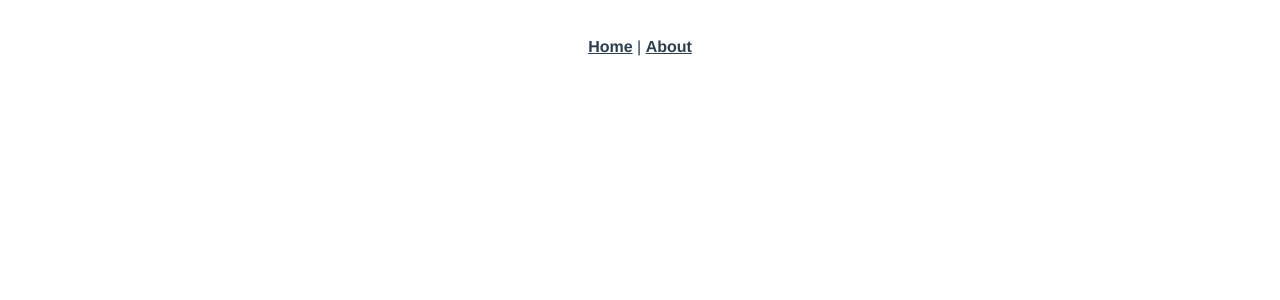
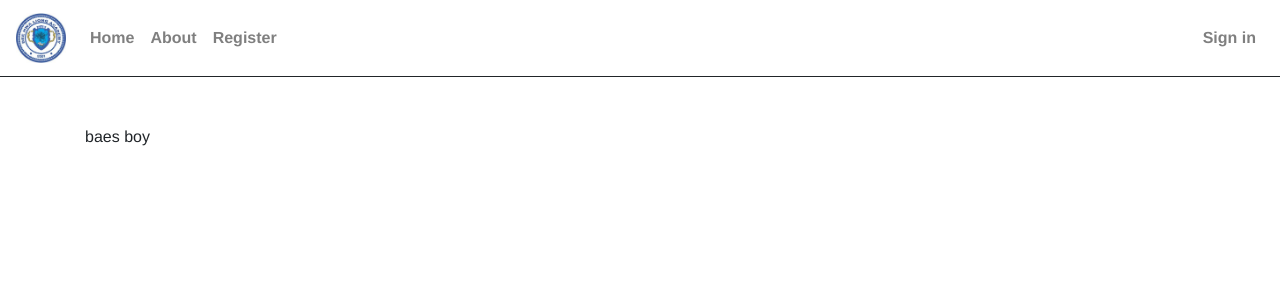
Before and after one commit to dinojessec/dhl-frontend-2, a Vue app: page /student/register in a window 1280 px wide. Shown: the top 300 px of the page. Built offline with nearby package versions, Linux system fonts and the light colour scheme.

Commit message:
added bootstrap, routerfor registration, global navigation.

```diff
--- a/package.json
+++ b/package.json
@@ -8,6 +8,8 @@
     "lint": "vue-cli-service lint"
   },
   "dependencies": {
+    "bootstrap": "^4.1.3",
+    "bootstrap-vue": "^2.0.0-rc.11",
     "vue": "^2.5.17",
     "vue-router": "^3.0.1"
   },
--- a/src/App.vue
+++ b/src/App.vue
@@ -1,29 +1,37 @@
 <template>
   <div id="app">
-    <div id="nav">
-      <router-link to="/">Home</router-link> |
-      <router-link to="/about">About</router-link>
+
+    <!-- header -->
+    <global-nav></global-nav>
+
+    <!-- main content -->
+    <div class="container mt-5">
+      <div class="row">
+        <div class="col mx-auto">
+          <router-view />
+        </div>
+      </div>
     </div>
-    <router-view/>
+
+    <!-- footer -->
   </div>
+
 </template>
+
+<script>
+import GlobalNav from "@/components/header/GlobalNav";
+
+export default {
+  name: "app",
+  components: {
+    GlobalNav
+  }
+};
+</script>
+
 
 <style lang="scss">
 #app {
-  font-family: 'Avenir', Helvetica, Arial, sans-serif;
-  -webkit-font-smoothing: antialiased;
-  -moz-osx-font-smoothing: grayscale;
-  text-align: center;
-  color: #2c3e50;
-}
-#nav {
-  padding: 30px;
-  a {
-    font-weight: bold;
-    color: #2c3e50;
-    &.router-link-exact-active {
-      color: #42b983;
-    }
-  }
+  font-family: "Avenir", Helvetica, Arial, sans-serif;
 }
 </style>
--- /dev/null
+++ b/src/components/header/GlobalNav.vue
@@ -0,0 +1,58 @@
+<template>
+    <div class="global-nav">
+        <div>
+            <nav class="navbar navbar-expand-lg navbar-light">
+                <a class="navbar-brand" href="#">
+                    <img src="@/assets/deehwa-logo.jpeg" />
+                </a>
+                    <button class="navbar-toggler" type="button" data-toggle="collapse" data-target="#navbarSupportedContent" aria-controls="navbarSupportedContent" aria-expanded="false" aria-label="Toggle navigation">
+                        <span class="navbar-toggler-icon"></span>
+                    </button>
+
+                    <div class="collapse navbar-collapse" id="navbarSupportedContent">
+                        <ul class="navbar-nav mr-auto">
+                            <li class="nav-item">
+                                <a class="nav-link" href="#">Home
+                                    <span class="sr-only">(current)</span>
+                                </a>
+                            </li>
+                            <li class="nav-item">
+                                <a class="nav-link" href="#">About</a>
+                            </li>
+                            <li class="nav-item">
+                                <a class="nav-link" href="#">Register</a>
+                            </li>
+                        </ul>
+                        <ul class="nav navbar-nav navbar-right">
+                            <li class="nav-item">
+                                <a class="nav-link" href="#">Sign in</a>
+                            </li>
+                        </ul>
+                    </div>
+            </nav>
+        </div>
+    </div>
+</template>
+
+<script>
+export default {
+  name: "GlobalNav"
+};
+</script>
+
+<style lang="scss">
+.global-nav {
+  .navbar {
+    border-bottom: 1px solid;
+
+    img {
+      height: 50px;
+    }
+
+    .nav-item {
+      color: #000;
+      font-weight: bold;
+    }
+  }
+}
+</style>
--- a/src/main.js
+++ b/src/main.js
@@ -1,9 +1,15 @@
 import Vue from 'vue';
+import 'bootstrap/dist/css/bootstrap.min.css';
+import 'bootstrap-vue/dist/bootstrap-vue.css';
+import BootstrapVue from 'bootstrap-vue';
+
 import App from './App.vue';
 import router from './router';
 
 Vue.config.productionTip = false;
 
+Vue.use(BootstrapVue);
+
 new Vue({
   router,
   render: h => h(App),
--- a/src/router.js
+++ b/src/router.js
@@ -19,7 +19,14 @@ export default new Router({
       // route level code-splitting
       // this generates a separate chunk (about.[hash].js) for this route
       // which is lazy-loaded when the route is visited.
-      component: () => import(/* webpackChunkName: "about" */ './views/About.vue'),
+      component: () =>
+        import(/* webpackChunkName: "about" */ './views/About.vue'),
+    },
+    {
+      path: '/student/register',
+      name: 'register',
+      component: () =>
+        import(/* webpackChunkName: "register" */ './views/Register.vue'),
     },
   ],
 });
--- a/src/views/Home.vue
+++ b/src/views/Home.vue
@@ -1,18 +1,17 @@
 <template>
   <div class="home">
-    <img alt="Vue logo" src="../assets/logo.png">
-    <HelloWorld msg="Welcome to Your Vue.js App"/>
+    Dee hwa boy
   </div>
 </template>
 
 <script>
 // @ is an alias to /src
-import HelloWorld from '@/components/HelloWorld.vue';
+// import HelloWorld from "@/components/HelloWorld.vue";
 
 export default {
-  name: 'home',
-  components: {
-    HelloWorld,
-  },
+  name: "home"
+  // components: {
+  //   HelloWorld
+  // }
 };
 </script>
--- /dev/null
+++ b/src/views/Register.vue
@@ -0,0 +1,12 @@
+<template>
+    <div>
+        baes boy
+    </div>
+</template>
+
+<script>
+export default {
+  name: 'Register',
+  components: {},
+};
+</script>
```
Also changed, not shown: src/assets/deehwa-logo.jpeg (added), 1 other file (tests, documents, lock files or other folders).
